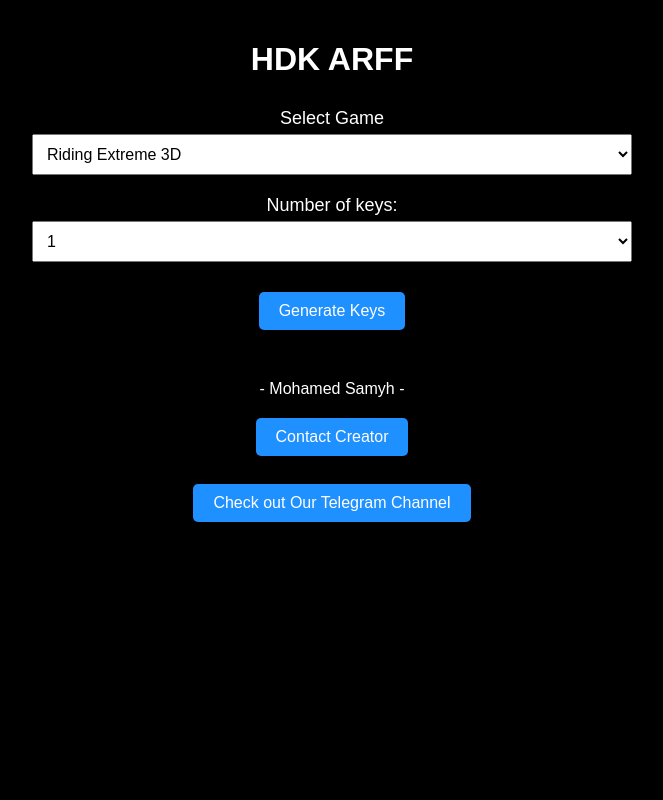
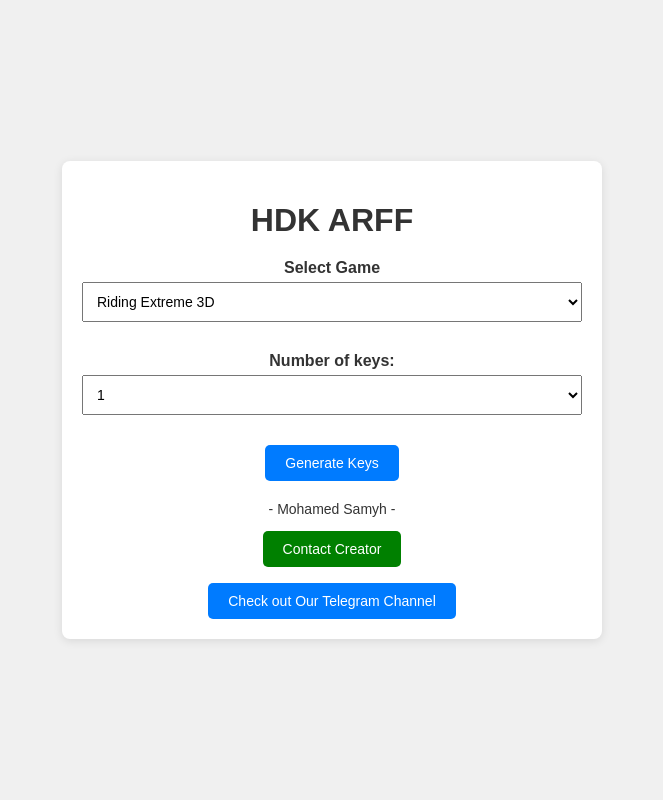
Before and after one commit to samyh5189/samyh5189.github.io, a PHP site: page / in a window 1280 px wide. Shown: the whole page, without its empty margins (308-971 px from the left). Run offline with PHP 8.4, Linux system fonts and the light colour scheme.

Commit message:
Update styles.css

```diff
--- a/styles.css
+++ b/styles.css
@@ -1,101 +1,125 @@
-/* General Styles */
 body {
-    background-color: #000; /* Set background to black */
-    color: #fff; /* Set text color to white for readability */
     font-family: Arial, sans-serif;
+    background-color: #f0f0f0;
+    color: #333;
+    display: flex;
+    justify-content: center;
+    align-items: center;
+    height: 100vh;
     margin: 0;
-    padding: 0;
 }
 
 .container {
-    width: 90%;
-    max-width: 600px;
-    margin: 0 auto;
+    background: #fff;
+    border-radius: 8px;
+    box-shadow: 0 2px 10px rgba(0, 0, 0, 0.1);
     padding: 20px;
+    max-width: 500px;
+    width: 100%;
     text-align: center;
 }
 
 h1 {
-    margin-bottom: 30px;
+    margin-bottom: 20px;
 }
 
 .form-group {
-    margin-bottom: 20px;
+    margin-bottom: 15px;
 }
 
 label {
     display: block;
     margin-bottom: 5px;
-    font-size: 18px;
+    font-weight: bold;
 }
 
 select {
     width: 100%;
     padding: 10px;
-    font-size: 16px;
+    font-size: 14px;
+    margin-bottom: 15px;
 }
 
 button {
+    background-color: #007bff;
+    color: white;
+    border: none;
     padding: 10px 20px;
-    font-size: 16px;
-    margin-top: 10px;
+    font-size: 14px;
+    border-radius: 5px;
     cursor: pointer;
-    background-color: #1e90ff;
-    border: none;
-    color: #fff;
-    border-radius: 5px;
 }
 
+
+
 button:hover {
-    background-color: #0b75d1;
+    background-color: #0056b3;
 }
 
 .hidden {
     display: none;
 }
 
-#progressContainer {
-    margin-top: 30px;
+.progress-bar {
+    background-color: #f0f0f0;
+    border-radius: 5px;
+    overflow: hidden;
+    margin-top: 20px;
+    height: 30px;
+    position: relative;
 }
 
-#loadingGif {
-    width: 100px;
-    height: 100px;
+.progress-bar div {
+    height: 100%;
+    background-color: #007bff;
+    width: 0;
+    transition: width 0.5s;
 }
 
 #progressText {
     margin-top: 10px;
-    font-size: 18px;
+    font-weight: bold;
 }
 
-#progressLog {
-    margin-top: 5px;
-    font-size: 14px;
-    font-style: italic;
+.key-item {
+    display: flex;
+    align-items: center;
+    margin-top: 10px;
 }
 
-#keyContainer {
-    margin-top: 30px;
+.key-item input {
+    flex: 1;
+    padding: 10px;
+    font-size: 14px;
+    border: 1px solid #ccc;
+    border-radius: 5px;
+    margin-right: 10px;
 }
 
-#keysList {
-    margin-top: 10px;
-    text-align: left;
-    padding: 0 20px;
-    word-wrap: break-word;
+.copyKeyBtn {
+    background-color: #28a745;
+    border: none;
+    padding: 10px 20px;
+    color: white;
+    font-size: 14px;
+    border-radius: 5px;
+    cursor: pointer;
+}
+
+.copyKeyBtn:hover {
+    background-color: #218838;
+}
+
+.footer {
+    margin-top: 20px;
+    font-size: 14px;
 }
 
 #copyStatus {
     margin-top: 10px;
-    color: #32cd32;
-    font-weight: bold;
+    color: green;
 }
 
-.footer {
-    margin-top: 50px;
+#telegramChannelBtn{
+    background-color: green;
 }
-
-.footer p {
-    margin-bottom: 10px;
-    font-size: 16px;
-}
```
